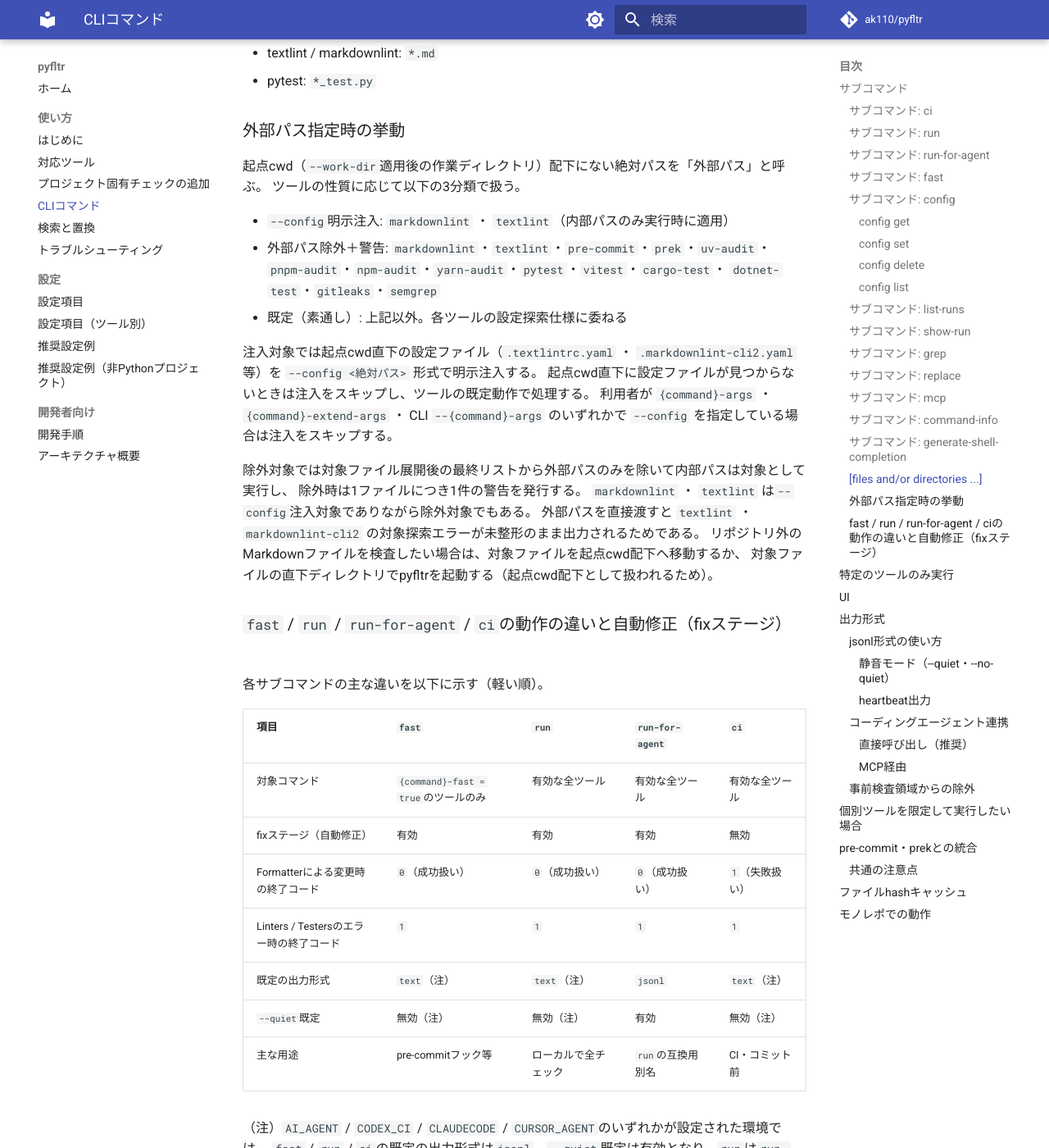
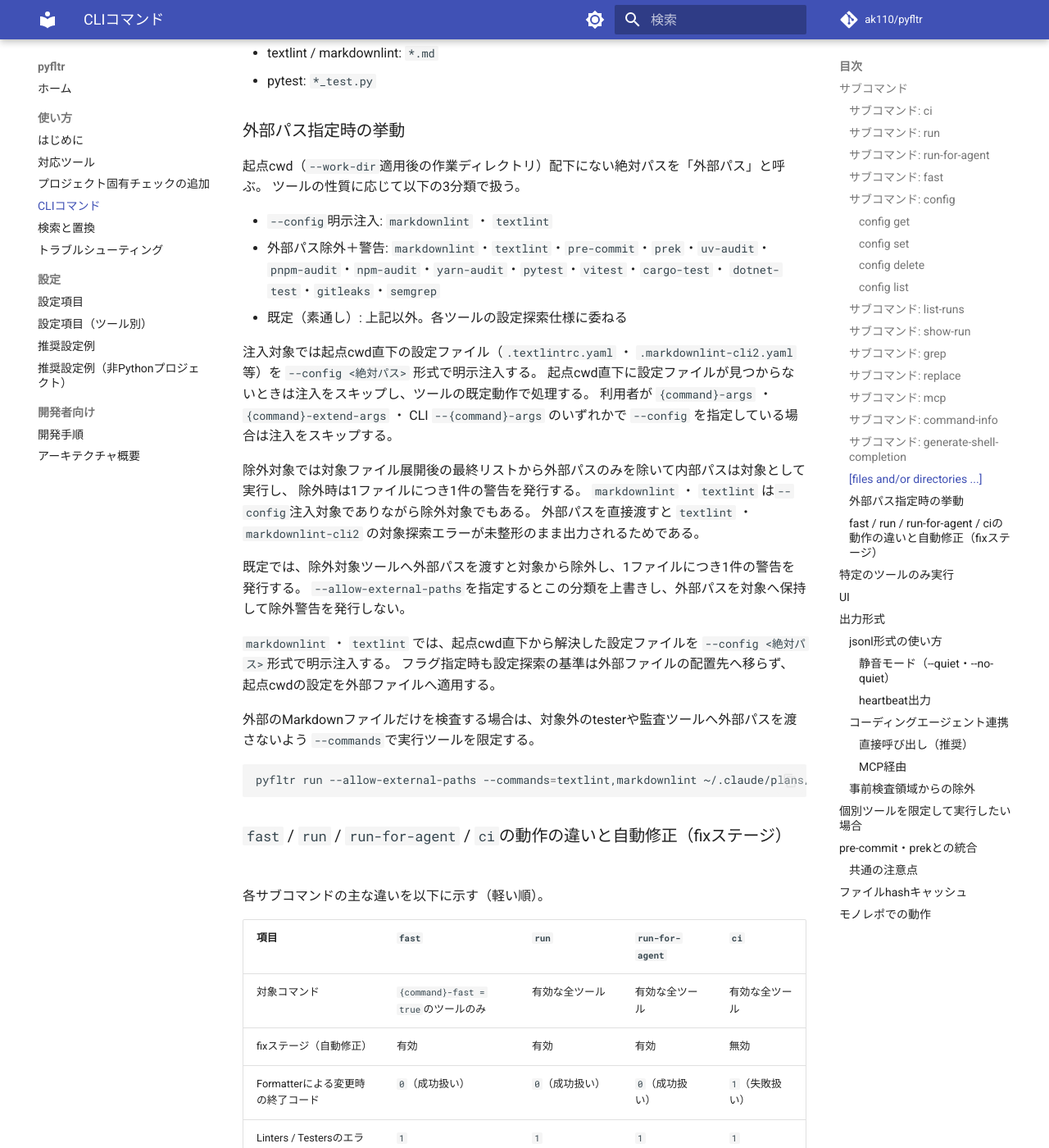
Before and after one commit to ak110/pyfltr, an MkDocs documentation site: the page built from docs/guide/usage.md, in a window 1280 px wide and 1400 px high, scrolled down 8729 px. Shown: the whole window at 82% size. Built offline with MkDocs 1.6.1 and Material for MkDocs 9.7.7, drawn with Linux system fonts in a browser that asks for light colours; comment, search, counter and statistics services are not loaded; some of the changed text lies outside the part shown.

Commit message:
docs: 起点ディレクトリ外のファイル検査オプションを文書化する
対象ファイルを起点ディレクトリ配下へ移動する必要があるとした従来の案内を
新オプションの説明へ置き換える。

````diff
--- a/docs/guide/usage.md
+++ b/docs/guide/usage.md
@@ -400,7 +400,7 @@
 起点cwd（`--work-dir`適用後の作業ディレクトリ）配下にない絶対パスを「外部パス」と呼ぶ。
 ツールの性質に応じて以下の3分類で扱う。
 
-- `--config`明示注入: `markdownlint` ・ `textlint`（内部パスのみ実行時に適用）
+- `--config`明示注入: `markdownlint` ・ `textlint`
 - 外部パス除外＋警告: `markdownlint`・`textlint`・`pre-commit`・`prek`・`uv-audit`・
   `pnpm-audit`・`npm-audit`・`yarn-audit`・`pytest`・`vitest`・`cargo-test`・
   `dotnet-test`・`gitleaks`・`semgrep`
@@ -416,8 +416,20 @@
 除外時は1ファイルにつき1件の警告を発行する。
 `markdownlint` ・ `textlint` は`--config`注入対象でありながら除外対象でもある。
 外部パスを直接渡すと `textlint` ・ `markdownlint-cli2` の対象探索エラーが未整形のまま出力されるためである。
-リポジトリ外のMarkdownファイルを検査したい場合は、対象ファイルを起点cwd配下へ移動するか、
-対象ファイルの直下ディレクトリでpyfltrを起動する（起点cwd配下として扱われるため）。
+
+既定では、除外対象ツールへ外部パスを渡すと対象から除外し、1ファイルにつき1件の警告を発行する。
+`--allow-external-paths`を指定するとこの分類を上書きし、外部パスを対象へ保持して除外警告を発行しない。
+
+`markdownlint` ・ `textlint` では、起点cwd直下から解決した設定ファイルを
+`--config <絶対パス>`形式で明示注入する。
+フラグ指定時も設定探索の基準は外部ファイルの配置先へ移らず、起点cwdの設定を外部ファイルへ適用する。
+
+外部のMarkdownファイルだけを検査する場合は、対象外のtesterや監査ツールへ外部パスを渡さないよう
+`--commands`で実行ツールを限定する。
+
+```shell
+pyfltr run --allow-external-paths --commands=textlint,markdownlint ~/.claude/plans/example.md
+```
 
 ### `fast` / `run` / `run-for-agent` / `ci`の動作の違いと自動修正（fixステージ）
 
@@ -512,6 +524,14 @@
 - `--stream`: 非TUIモード時に各コマンドの完了時点で即時出力する（既定は全コマンド完了後にまとめて出力）
 - `--no-exclude`: exclude/extend-excludeパターンによるファイル除外を無効化する
 - `--no-gitignore`: `.gitignore`によるファイル除外を無効化する
+- `--allow-external-paths`: 起点ディレクトリ外の絶対パスを検査対象へ含める。
+  既定では`markdownlint`・`textlint`・`prek`・`pre-commit`・`pytest`・`vitest`・`cargo-test`・
+  `dotnet-test`・`gitleaks`・`semgrep`・各種`*-audit`が起点外パスを除外して警告を発行するが、
+  本オプション指定時は分類にかかわらず対象へ含める。
+  `markdownlint`・`textlint`の設定ファイル（`.markdownlint-cli2.yaml`・`.textlintrc.yaml`等）は
+  起点ディレクトリ直下から解決して`--config`で明示的に渡すため、起点外ファイルでも
+  プロジェクトの設定が適用される。
+  起点外パスを扱えないツールへ渡した場合の結果は利用者の責任とする
 - `--no-archive`: 実行アーカイブ（ユーザーキャッシュ配下への全実行の保存）を無効化する
 - `--no-cache`: [ファイルhashキャッシュ](#file-hash-cache)を無効化する
 - `--fail-fast`: 1ツールでもエラーが発生した時点で残りのジョブを打ち切る
--- a/mkdocs.yml
+++ b/mkdocs.yml
@@ -52,6 +52,12 @@
         - `pyfltr mcp`: MCPサーバー起動
 
         `--commands=<tool>`で個別ツールのみ実行できる（例: `pyfltr run --commands=textlint docs/`）。
+
+        `pyfltr run`・`pyfltr fast`・`pyfltr ci`・`pyfltr run-for-agent`は
+        `--allow-external-paths`で起点cwd外の絶対パスを検査対象へ含められる。
+        `markdownlint`・`textlint`の設定は起点cwd基準で注入される。
+        外部ファイルだけを検査する場合は`--commands=<tool>`で対象ツールを限定する。
+
         詳細は[CLIの使い方](guide/usage.md)を参照。
 
         ## 対応ツール
````
Also changed, not shown: .claude/rules/targets.md (+9 -0 lines), docs/guide/index.md (+2 -0 lines), docs/guide/troubleshooting.md (+20 -0 lines).
